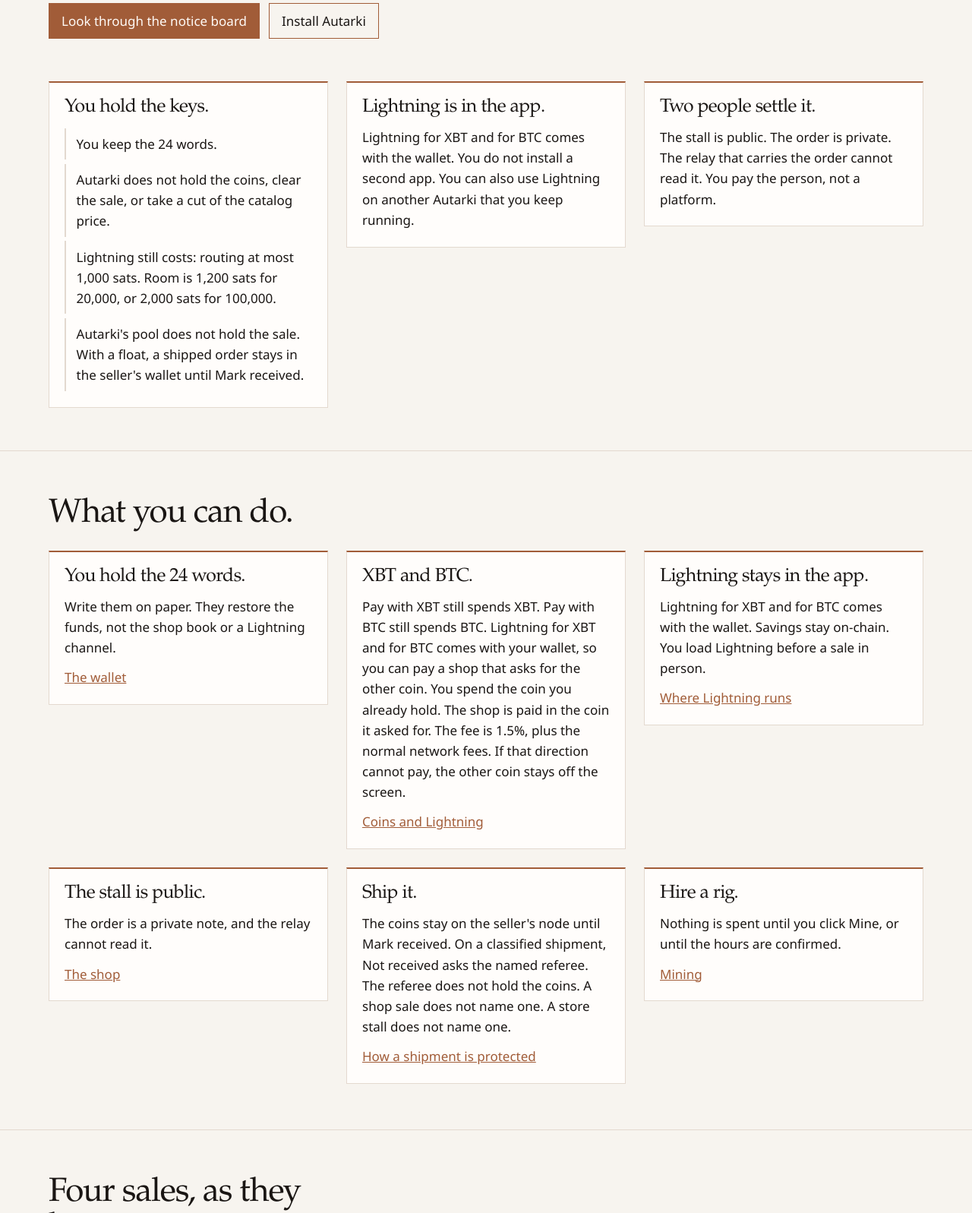
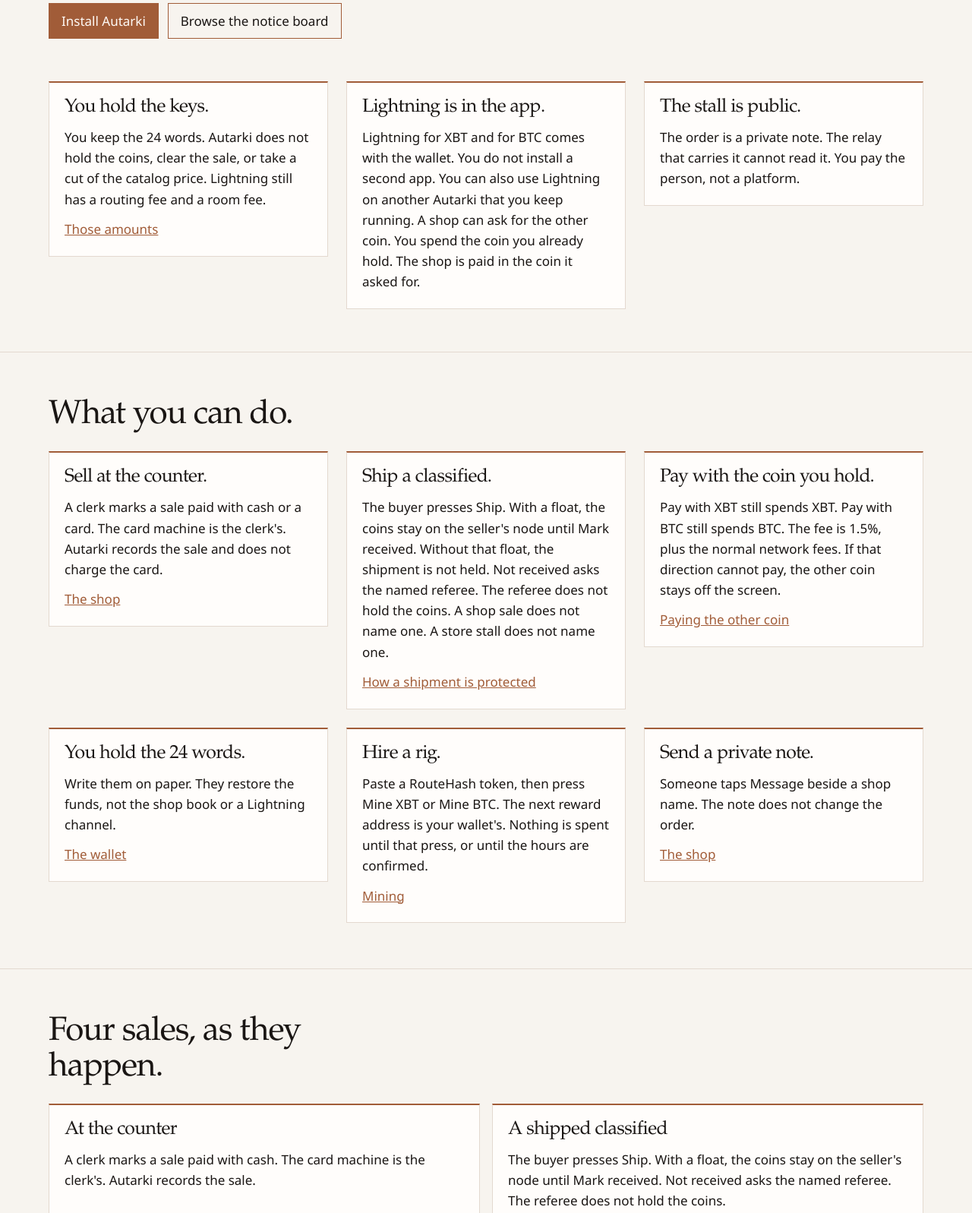
Before and after one commit to RouteHash-com/autarki-website, a plain HTML site: page site/index.html in a window 1280 px wide. Shown: the part 552-2149 px from the top of the page at 76% size. Drawn offline with Linux system fonts and the light colour scheme.

Commit message:
Lead the home page with the keys, the stall, and the coin you already hold.

```diff
--- a/site/index.html
+++ b/site/index.html
@@ -134,8 +134,8 @@
         <h1>No platform.<span class="line">Just the sale.</span></h1>
         <p class="lede">The buyer pays you, and you keep the keys.</p>
         <div class="actions">
-          <a class="button" href="/notice-board">Look through the notice board</a>
-          <a class="button button-ghost" href="/install">Install Autarki</a>
+          <a class="button" href="/install">Install Autarki</a>
+          <a class="button button-ghost" href="/notice-board">Browse the notice board</a>
         </div>
       </div>
     </section>
@@ -143,20 +143,16 @@
     <section class="wrap benefits" aria-label="Three benefits">
       <article>
         <h2>You hold the keys.</h2>
-        <ul class="brief">
-          <li>You keep the 24 words.</li>
-          <li>Autarki does not hold the coins, clear the sale, or take a cut of the catalog price.</li>
-          <li>Lightning still costs: routing at most 1,000 sats. Room is 1,200 sats for 20,000, or 2,000 sats for 100,000.</li>
-          <li>Autarki's pool does not hold the sale. With a float, a shipped order stays in the seller's wallet until Mark received.</li>
-        </ul>
+        <p>You keep the 24 words. Autarki does not hold the coins, clear the sale, or take a cut of the catalog price. Lightning still has a routing fee and a room fee.</p>
+        <p class="more"><a href="/wallet#fee-spot">Those amounts</a></p>
       </article>
       <article>
         <h2>Lightning is in the app.</h2>
-        <p>Lightning for XBT and for BTC comes with the wallet. You do not install a second app. You can also use Lightning on another Autarki that you keep running.</p>
+        <p>Lightning for XBT and for BTC comes with the wallet. You do not install a second app. You can also use Lightning on another Autarki that you keep running. A shop can ask for the other coin. You spend the coin you already hold. The shop is paid in the coin it asked for.</p>
       </article>
       <article>
-        <h2>Two people settle it.</h2>
-        <p>The stall is public. The order is private. The relay that carries the order cannot read it. You pay the person, not a platform.</p>
+        <h2>The stall is public.</h2>
+        <p>The order is a private note. The relay that carries it cannot read it. You pay the person, not a platform.</p>
       </article>
     </section>
 
@@ -165,34 +161,34 @@
         <h2>What you can do.</h2>
         <div class="benefits">
           <article>
-            <h3>You hold the 24 words.</h3>
-            <p>Write them on paper. They restore the funds, not the shop book or a Lightning channel.</p>
-            <p class="more"><a href="/wallet">The wallet</a></p>
-          </article>
-          <article>
-            <h3>XBT and BTC.</h3>
-            <p>Pay with XBT still spends XBT. Pay with BTC still spends BTC. Lightning for XBT and for BTC comes with your wallet, so you can pay a shop that asks for the other coin. You spend the coin you already hold. The shop is paid in the coin it asked for. The fee is 1.5%, plus the normal network fees. If that direction cannot pay, the other coin stays off the screen.</p>
-            <p class="more"><a href="/wallet#other-coin">Coins and Lightning</a></p>
-          </article>
-          <article>
-            <h3>Lightning stays in the app.</h3>
-            <p>Lightning for XBT and for BTC comes with the wallet. Savings stay on-chain. You load Lightning before a sale in person.</p>
-            <p class="more"><a href="/wallet#lightning">Where Lightning runs</a></p>
-          </article>
-          <article>
-            <h3>The stall is public.</h3>
-            <p>The order is a private note, and the relay cannot read it.</p>
+            <h3>Sell at the counter.</h3>
+            <p>A clerk marks a sale paid with cash or a card. The card machine is the clerk's. Autarki records the sale and does not charge the card.</p>
             <p class="more"><a href="/shop">The shop</a></p>
           </article>
           <article>
-            <h3>Ship it.</h3>
-            <p>The coins stay on the seller's node until Mark received. On a classified shipment, Not received asks the named referee. The referee does not hold the coins. A shop sale does not name one. A store stall does not name one.</p>
+            <h3>Ship a classified.</h3>
+            <p>The buyer presses Ship. With a float, the coins stay on the seller's node until Mark received. Without that float, the shipment is not held. Not received asks the named referee. The referee does not hold the coins. A shop sale does not name one. A store stall does not name one.</p>
             <p class="more"><a href="/classifieds#protection">How a shipment is protected</a></p>
           </article>
           <article>
+            <h3>Pay with the coin you hold.</h3>
+            <p>Pay with XBT still spends XBT. Pay with BTC still spends BTC. The fee is 1.5%, plus the normal network fees. If that direction cannot pay, the other coin stays off the screen.</p>
+            <p class="more"><a href="/wallet#other-coin">Paying the other coin</a></p>
+          </article>
+          <article>
+            <h3>You hold the 24 words.</h3>
+            <p>Write them on paper. They restore the funds, not the shop book or a Lightning channel.</p>
+            <p class="more"><a href="/wallet#words">The wallet</a></p>
+          </article>
+          <article>
             <h3>Hire a rig.</h3>
-            <p>Nothing is spent until you click Mine, or until the hours are confirmed.</p>
+            <p>Paste a RouteHash token, then press Mine XBT or Mine BTC. The next reward address is your wallet's. Nothing is spent until that press, or until the hours are confirmed.</p>
             <p class="more"><a href="/mining">Mining</a></p>
+          </article>
+          <article>
+            <h3>Send a private note.</h3>
+            <p>Someone taps Message beside a shop name. The note does not change the order.</p>
+            <p class="more"><a href="/shop">The shop</a></p>
           </article>
         </div>
       </div>
@@ -208,7 +204,7 @@
           </article>
           <article class="example">
             <h3>A shipped classified</h3>
-            <p>A seller posts a classified. The buyer chooses Ship. The coins stay held until Mark received. Not received asks the named referee. The referee does not hold the coins.</p>
+            <p>The buyer presses Ship. With a float, the coins stay on the seller's node until Mark received. Not received asks the named referee. The referee does not hold the coins.</p>
             <p class="more"><a href="/classifieds#protection">How the coins wait</a></p>
           </article>
           <article class="example">
@@ -217,7 +213,7 @@
           </article>
           <article class="example">
             <h3>A listed rig</h3>
-            <p>Someone pastes a RouteHash token and clicks Mine XBT. The next reward address is already your wallet's. Nothing is spent until that click, or until the hours are confirmed.</p>
+            <p>Someone pastes a RouteHash token and presses Mine XBT. The next reward address is already your wallet's. Nothing is spent until that press, or until the hours are confirmed.</p>
           </article>
         </div>
       </div>
@@ -231,7 +227,7 @@
           <a class="button" href="/install">Install Autarki</a>
           <a class="button button-ghost" href="/install#android">Install on Android</a>
           <a class="button button-ghost" href="/install#iphone">Join the iPhone test</a>
-          <a class="button button-ghost" href="/notice-board">Look through the notice board</a>
+          <a class="button button-ghost" href="/notice-board">Browse the notice board</a>
         </div>
       </div>
     </section>
```
Also changed, not shown: site/llms.txt, 2 other files.
